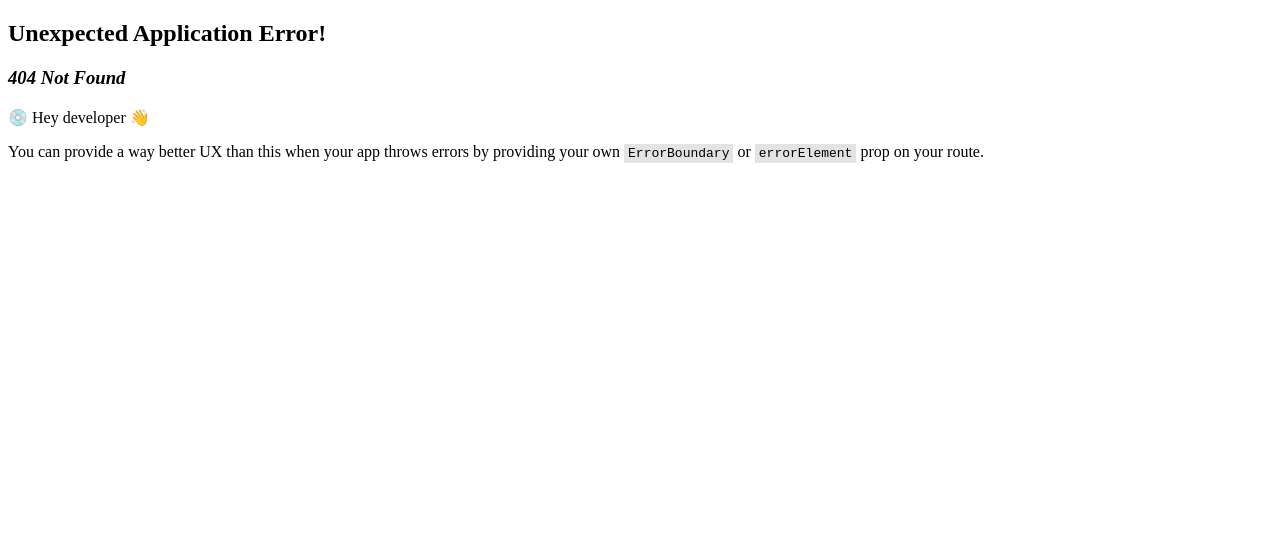
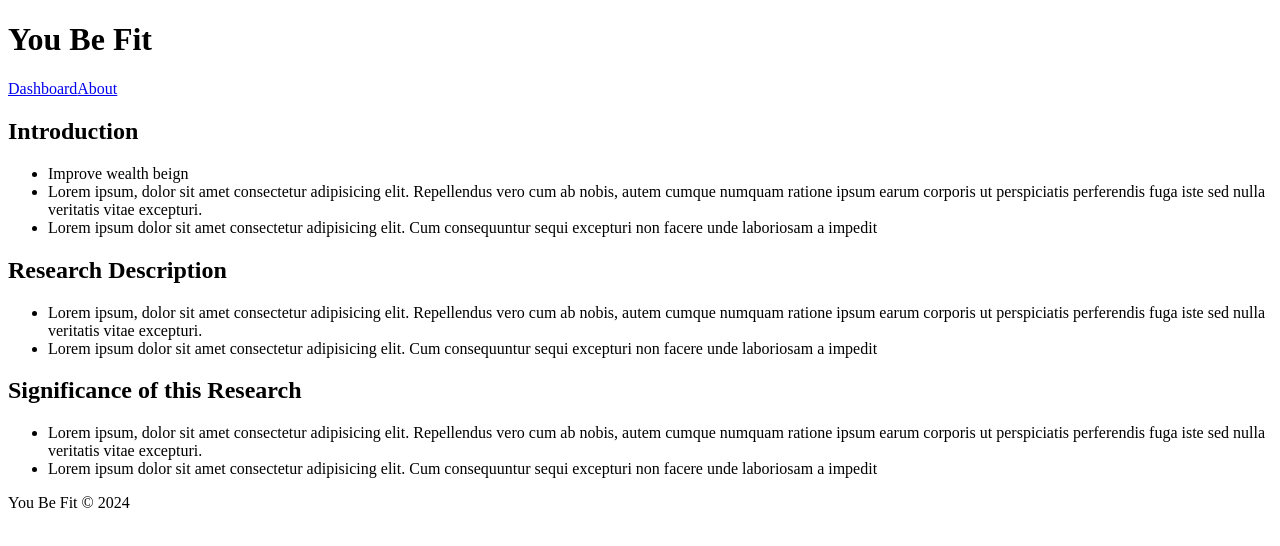
Before and after one commit to Sanjero20/you-be-fit, a React (Vite) app: page /about in a window 1280 px wide. Before the commit this address had no page. Shown: the top 546 px of the page. Built offline with nearby package versions, Linux system fonts and the light colour scheme; the HTML template or start-up script is replaced by a standard one.

Commit message:
chore: initialize pages

```diff
--- a/src/App.tsx
+++ b/src/App.tsx
@@ -1,7 +1,24 @@
 import { createBrowserRouter, RouterProvider } from "react-router-dom";
+
+// Layouts
+import MainLayout from "./components/layout/main-layout";
+
+// Pages
 import HomePage from "./pages/home";
+import DashboardPage from "./pages/dashboard";
+import AboutPage from "./pages/about";
 
-const router = createBrowserRouter([{ path: "/", element: <HomePage /> }]);
+const router = createBrowserRouter([
+  {
+    path: "/",
+    element: <MainLayout />,
+    children: [
+      { index: true, element: <HomePage /> },
+      { path: "/dashboard", element: <DashboardPage /> },
+      { path: "/about", element: <AboutPage /> },
+    ],
+  },
+]);
 
 function App() {
   return <RouterProvider router={router} />;
--- /dev/null
+++ b/src/components/layout/main-layout.tsx
@@ -0,0 +1,30 @@
+import { Outlet } from "react-router";
+import { Link } from "react-router-dom";
+
+function MainLayout() {
+  return (
+    <div className="flex min-h-screen flex-col items-center">
+      <header className="container flex justify-between py-4">
+        <h1 className="text-2xl font-bold">You Be Fit</h1>
+        <nav className="flex space-x-4">
+          <Link to={"/dashboard"} className="hover:underline">
+            Dashboard
+          </Link>
+          <Link to={"/about"} className="hover:underline">
+            About
+          </Link>
+        </nav>
+      </header>
+
+      <main className="container h-full flex-1">
+        <Outlet />
+      </main>
+
+      <footer className="container py-4 text-center">
+        You Be Fit &copy; 2024
+      </footer>
+    </div>
+  );
+}
+
+export default MainLayout;
--- /dev/null
+++ b/src/pages/about/index.tsx
@@ -0,0 +1,53 @@
+function AboutPage() {
+  return (
+    <div>
+      <section className="prose">
+        <h2>Introduction</h2>
+
+        <ul>
+          <li>Improve wealth beign</li>
+          <li>
+            Lorem ipsum, dolor sit amet consectetur adipisicing elit.
+            Repellendus vero cum ab nobis, autem cumque numquam ratione ipsum
+            earum corporis ut perspiciatis perferendis fuga iste sed nulla
+            veritatis vitae excepturi.
+          </li>
+          <li>
+            Lorem ipsum dolor sit amet consectetur adipisicing elit. Cum
+            consequuntur sequi excepturi non facere unde laboriosam a impedit
+          </li>
+        </ul>
+
+        <h2>Research Description</h2>
+        <ul>
+          <li>
+            Lorem ipsum, dolor sit amet consectetur adipisicing elit.
+            Repellendus vero cum ab nobis, autem cumque numquam ratione ipsum
+            earum corporis ut perspiciatis perferendis fuga iste sed nulla
+            veritatis vitae excepturi.
+          </li>
+          <li>
+            Lorem ipsum dolor sit amet consectetur adipisicing elit. Cum
+            consequuntur sequi excepturi non facere unde laboriosam a impedit
+          </li>
+        </ul>
+
+        <h2>Significance of this Research</h2>
+        <ul>
+          <li>
+            Lorem ipsum, dolor sit amet consectetur adipisicing elit.
+            Repellendus vero cum ab nobis, autem cumque numquam ratione ipsum
+            earum corporis ut perspiciatis perferendis fuga iste sed nulla
+            veritatis vitae excepturi.
+          </li>
+          <li>
+            Lorem ipsum dolor sit amet consectetur adipisicing elit. Cum
+            consequuntur sequi excepturi non facere unde laboriosam a impedit
+          </li>
+        </ul>
+      </section>
+    </div>
+  );
+}
+
+export default AboutPage;
--- /dev/null
+++ b/src/pages/dashboard/index.tsx
@@ -0,0 +1,5 @@
+function DashboardPage() {
+  return <div className="">Dashboard Page</div>;
+}
+
+export default DashboardPage;
--- a/src/pages/home/index.tsx
+++ b/src/pages/home/index.tsx
@@ -1,41 +1,28 @@
+import { Button } from "@/components/ui/button";
+import { Link } from "react-router-dom";
+
 function HomePage() {
   return (
-    <div className="min-h-screen w-full">
-      <main className="container mx-auto h-full w-full px-4 sm:px-0">
+    <div className="items-centerw-full flex min-h-screen flex-col justify-center">
+      <main className="container mx-auto flex h-full w-full items-center justify-center px-4 sm:px-0">
         {/*  */}
-        <section className="prose mx-auto py-8">
-          <h1 className="text-center">You Be Fit - Assessment Tool</h1>
+        <section className="mx-auto flex w-full max-w-[600px] flex-col gap-4 py-8">
+          <h1 className="text-center text-3xl font-bold">
+            You Be Fit - Assessment Tool
+          </h1>
 
           <img className="rounded-xl" src="weightlift.jpg" alt="weigthlift" />
 
-          <h2>Introduction</h2>
           <p>
             Welcome to You Be Fit! Our tool helps you assess your overall
             fitness with quick and easy tests. Use tools like the BMI
             Calculator, Strength Test, Flexibility Test, and Endurance Test to
-            start improving your health today
+            start improving your health today.
           </p>
 
-          <h2>Research Description</h2>
-          <p>
-            You Be Fit provides four core tools: the BMI Calculator, Strength
-            Test, Flexibility Test, and Endurance Test. These assessments give
-            users a well-rounded view of their fitness, offering easy ways to
-            track and improve their performance
-          </p>
-
-          <h2>Significance of this Research</h2>
-          <p>
-            Staying fit can be tough with a busy life. You Be Fit simplifies
-            fitness tracking with quick assessments for BMI, strength,
-            flexibility, and endurance, making it easy for anyone to stay on top
-            of their health.
-          </p>
-        </section>
-
-        <section>
-          {/*  */}
-          {/*  */}
+          <Link to="/dashboard" className="w-full">
+            <Button className="w-full">Start Now!</Button>
+          </Link>
         </section>
       </main>
     </div>
```
